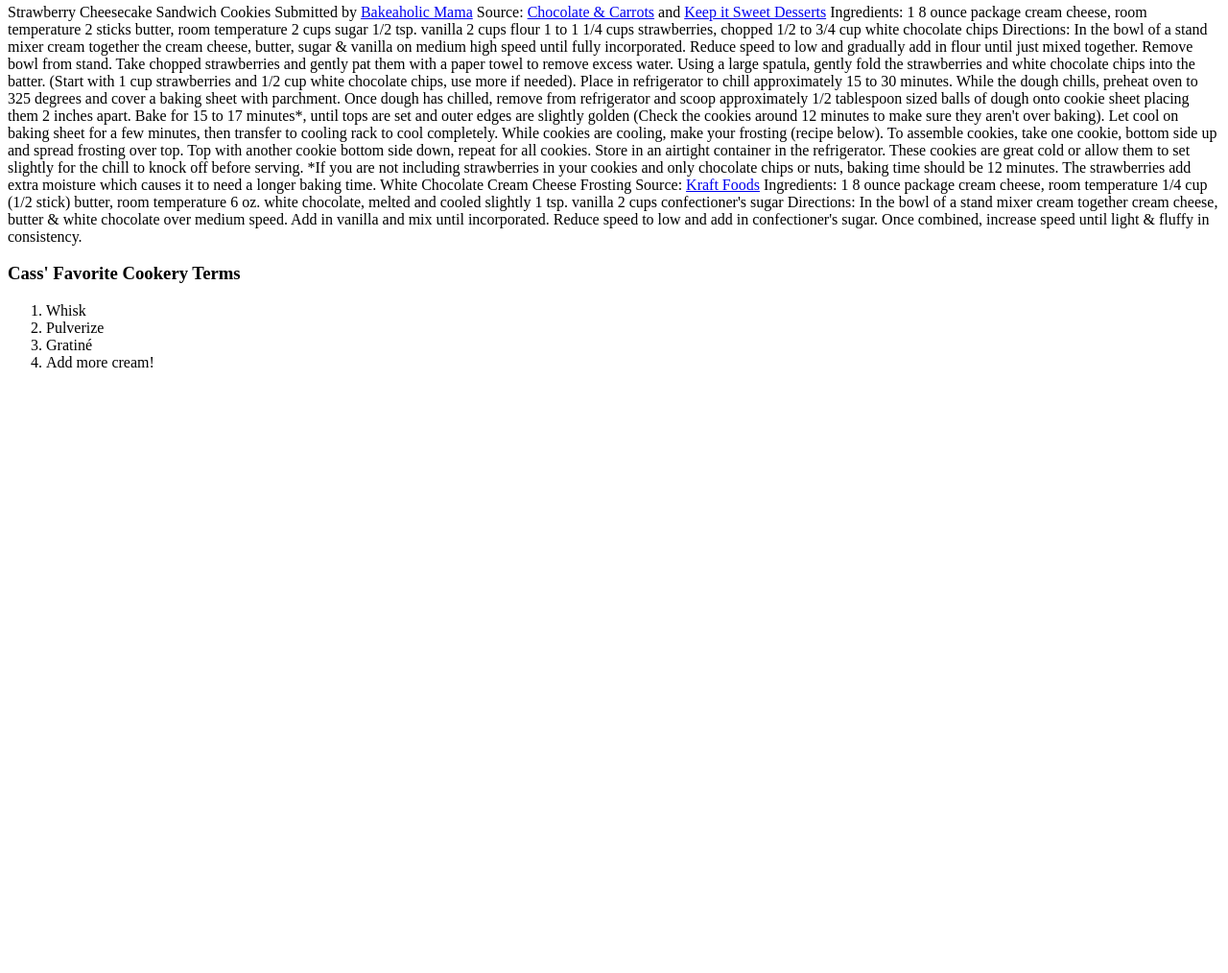
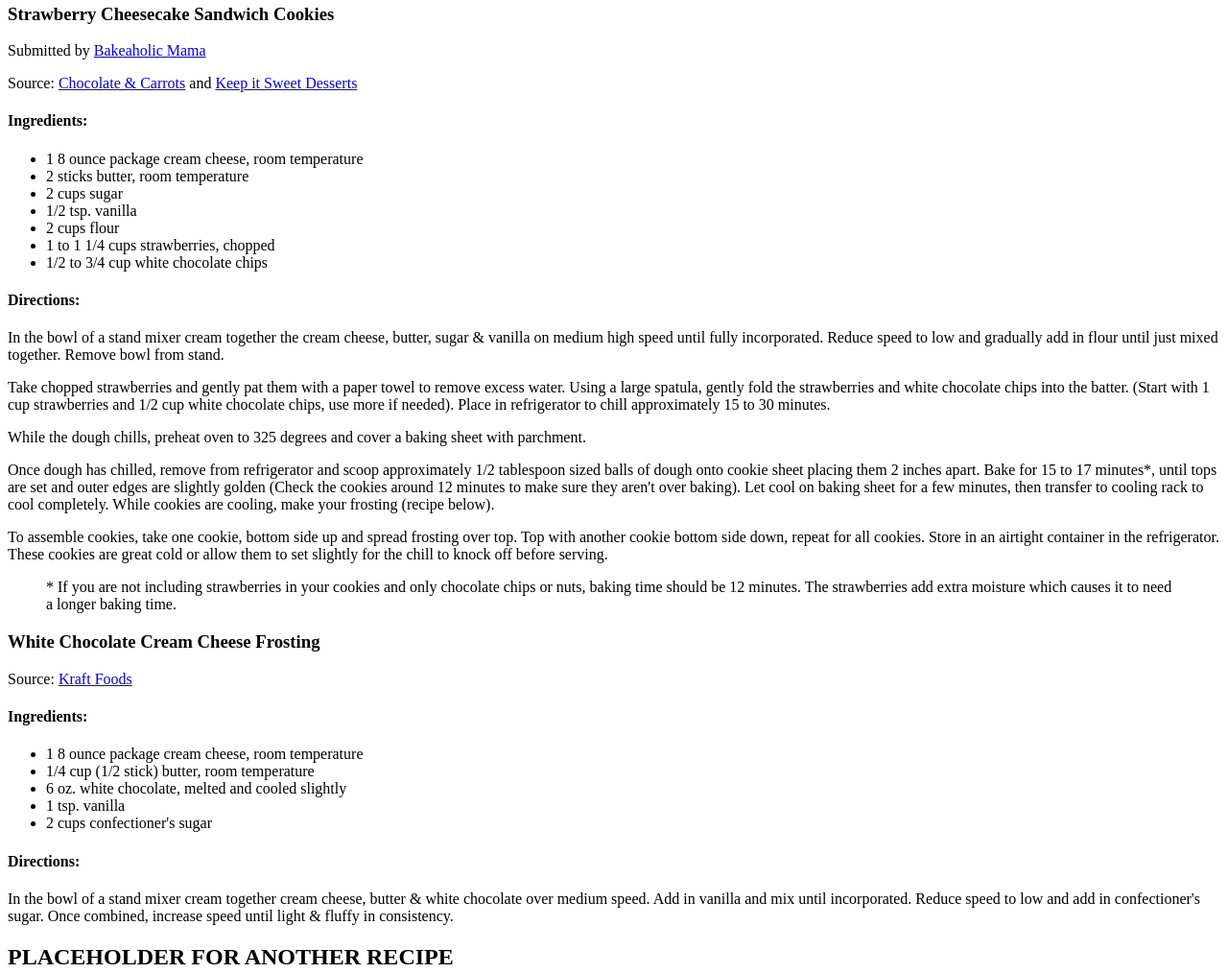
Before and after one commit to YWebCA/YWebCA, a plain HTML site: page html/semantic-solution.html in a window 1280 px wide. Shown: the part 334-1348 px from the top of the page at 96% size. Before the commit the page ends 800 px from the top, so only its background shows below. Drawn offline with Linux system fonts and the light colour scheme.

Commit message:
Finished solution and created project

```diff
--- a/html/semantic-solution.html
+++ b/html/semantic-solution.html
@@ -24,54 +24,42 @@
     <section>
       <h2>Latest Recipes</h2>
       <article>
-Strawberry Cheesecake Sandwich Cookies
-
-Submitted by <a href="http://www.bakeaholicmama.com/2012/05/strawberry-cheesecake-sandwich-cookies.html">Bakeaholic Mama</a>
-
-Source: <a href="http://chocolateandcarrots.com/2011/12/cream-cheese-cookies%20">Chocolate &amp; Carrots</a> and <a href="http://keepitsweetdesserts.com/strawberry-cheesecake-cookies/">Keep it Sweet Desserts</a>
-
-Ingredients:
-
-1 8 ounce package cream cheese, room temperature
-2 sticks butter, room temperature
-2 cups sugar
-1/2 tsp. vanilla
-2 cups flour
-1 to 1 1/4 cups strawberries, chopped
-1/2 to 3/4 cup white chocolate chips
-
-Directions:
-
-In the bowl of a stand mixer cream together the cream cheese, butter, sugar &amp; vanilla on medium high speed until fully incorporated. Reduce speed to low and gradually add in flour until just mixed together.  Remove bowl from stand.
-
-Take chopped strawberries and gently pat them with a paper towel to remove excess water.  Using a large spatula, gently fold the strawberries and white chocolate chips into the batter. (Start with 1 cup strawberries and 1/2 cup white chocolate chips, use more if needed). Place in refrigerator to chill approximately 15 to 30 minutes.
-
-While the dough chills, preheat oven to 325 degrees and cover a baking sheet with parchment.
-
-Once dough has chilled, remove from refrigerator and scoop approximately 1/2 tablespoon sized balls of dough onto cookie sheet placing them 2 inches apart.  Bake for 15 to 17 minutes*, until tops are set and outer edges are slightly golden (Check the cookies around 12 minutes to make sure they aren't over baking). Let cool on baking sheet for a few minutes, then transfer to cooling rack to cool completely.  While cookies are cooling, make your frosting (recipe below).
-
-
-To assemble cookies, take one cookie, bottom side up and spread frosting over top.  Top with another cookie bottom side down, repeat for all cookies.  Store in an airtight container in the refrigerator. These cookies are great cold or allow them to set slightly for the chill to knock off before serving.
-
-*If you are not including strawberries in your cookies and only chocolate chips or nuts, baking time should be 12 minutes.  The strawberries add extra moisture which causes it to need a longer baking time.
-
-White Chocolate Cream Cheese Frosting
-
-Source: <a href="http://www.kraftrecipes.com/recipes/white-chocolate-cream-cheese-frosting-55706.aspx">Kraft Foods</a>
-
-Ingredients:
-
-1 8 ounce package cream cheese, room temperature
-1/4 cup (1/2 stick) butter, room temperature
-6 oz. white chocolate, melted and cooled slightly
-1 tsp. vanilla
-2 cups confectioner's sugar
-
-Directions:
-
-In the bowl of a stand mixer cream together cream cheese, butter &amp; white chocolate over medium speed.  Add in vanilla and mix until incorporated.  Reduce speed to low and add in confectioner's sugar.  Once combined, increase speed until light &amp; fluffy in consistency.
+        <h3>Strawberry Cheesecake Sandwich Cookies</h3>
+        <p>Submitted by <a href="http://www.bakeaholicmama.com/2012/05/strawberry-cheesecake-sandwich-cookies.html">Bakeaholic Mama</a></p>
+        <p>Source: <a href="http://chocolateandcarrots.com/2011/12/cream-cheese-cookies%20">Chocolate &amp; Carrots</a> and <a href="http://keepitsweetdesserts.com/strawberry-cheesecake-cookies/">Keep it Sweet Desserts</a></p>
+        <h4>Ingredients:</h4>
+        <ul>
+          <li>1 8 ounce package cream cheese, room temperature</li>
+          <li>2 sticks butter, room temperature</li>
+          <li>2 cups sugar</li>
+          <li>1/2 tsp. vanilla</li>
+          <li>2 cups flour</li>
+          <li>1 to 1 1/4 cups strawberries, chopped</li>
+          <li>1/2 to 3/4 cup white chocolate chips</li>
+        </ul>
+        <h4>Directions:</h4>
+        <p>In the bowl of a stand mixer cream together the cream cheese, butter, sugar &amp; vanilla on medium high speed until fully incorporated. Reduce speed to low and gradually add in flour until just mixed together.  Remove bowl from stand.</p>
+        <p>Take chopped strawberries and gently pat them with a paper towel to remove excess water.  Using a large spatula, gently fold the strawberries and white chocolate chips into the batter. (Start with 1 cup strawberries and 1/2 cup white chocolate chips, use more if needed). Place in refrigerator to chill approximately 15 to 30 minutes.</p>
+        <p>While the dough chills, preheat oven to 325 degrees and cover a baking sheet with parchment.</p>
+        <p>Once dough has chilled, remove from refrigerator and scoop approximately 1/2 tablespoon sized balls of dough onto cookie sheet placing them 2 inches apart.  Bake for 15 to 17 minutes*, until tops are set and outer edges are slightly golden (Check the cookies around 12 minutes to make sure they aren't over baking). Let cool on baking sheet for a few minutes, then transfer to cooling rack to cool completely.  While cookies are cooling, make your frosting (recipe below).</p>
+        <p>To assemble cookies, take one cookie, bottom side up and spread frosting over top.  Top with another cookie bottom side down, repeat for all cookies.  Store in an airtight container in the refrigerator. These cookies are great cold or allow them to set slightly for the chill to knock off before serving.</p>
+        <blockquote>
+        * If you are not including strawberries in your cookies and only chocolate chips or nuts, baking time should be 12 minutes.  The strawberries add extra moisture which causes it to need a longer baking time.</blockquote>
+        <h3>White Chocolate Cream Cheese Frosting</h3>
+        <p>Source: <a href="http://www.kraftrecipes.com/recipes/white-chocolate-cream-cheese-frosting-55706.aspx">Kraft Foods</a></p>
+        <h4>Ingredients:</h4>
+        <ul>
+          <li>1 8 ounce package cream cheese, room temperature</li>
+          <li>1/4 cup (1/2 stick) butter, room temperature</li>
+          <li>6 oz. white chocolate, melted and cooled slightly</li>
+          <li>1 tsp. vanilla</li>
+          <li>2 cups confectioner's sugar</li>
+        </ul>
+        <h4>Directions:</h4>
+        <p>In the bowl of a stand mixer cream together cream cheese, butter &amp; white chocolate over medium speed.  Add in vanilla and mix until incorporated.  Reduce speed to low and add in confectioner's sugar.  Once combined, increase speed until light &amp; fluffy in consistency.</p>
       </article>
       <article>
+        <h2>PLACEHOLDER FOR ANOTHER RECIPE</h2>
       </article>
     </section>
     <aside>
@@ -84,6 +72,7 @@ In the bowl of a stand mixer cream together cream cheese, butter &amp; white cho
       </ol>
     </aside>
     <footer>
+      <p><small>&copy; 2014 <a href="mailto:chuckcharles@example.net">Chuck Charles</a></small></p>
     </footer>
   </body>
 </html>
```
Also changed, not shown: html/semantic.html (+76 -0 lines).
